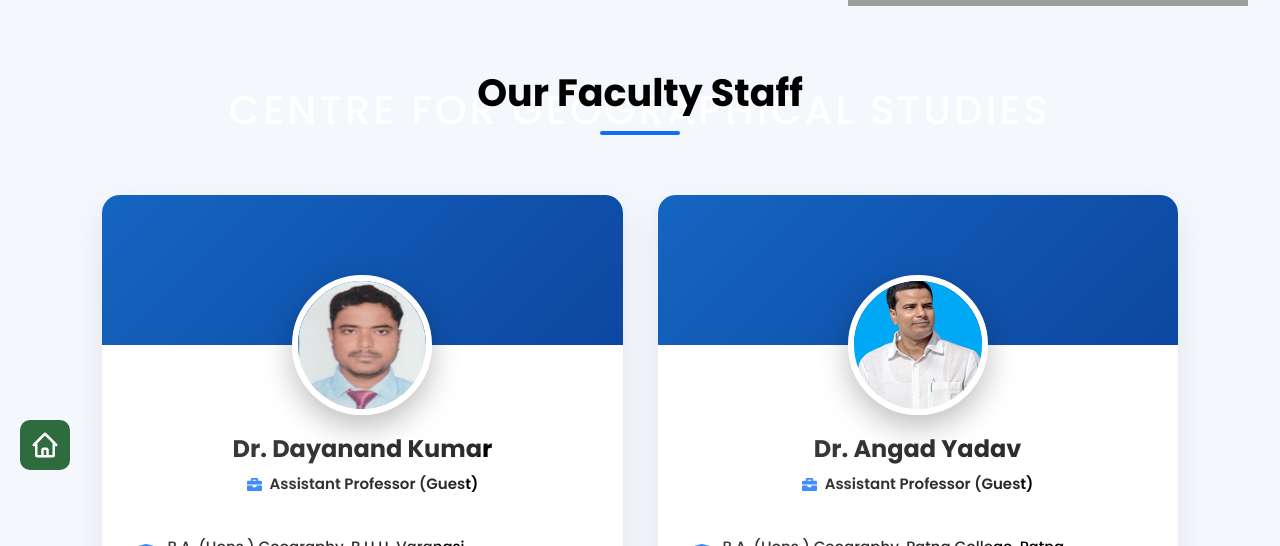
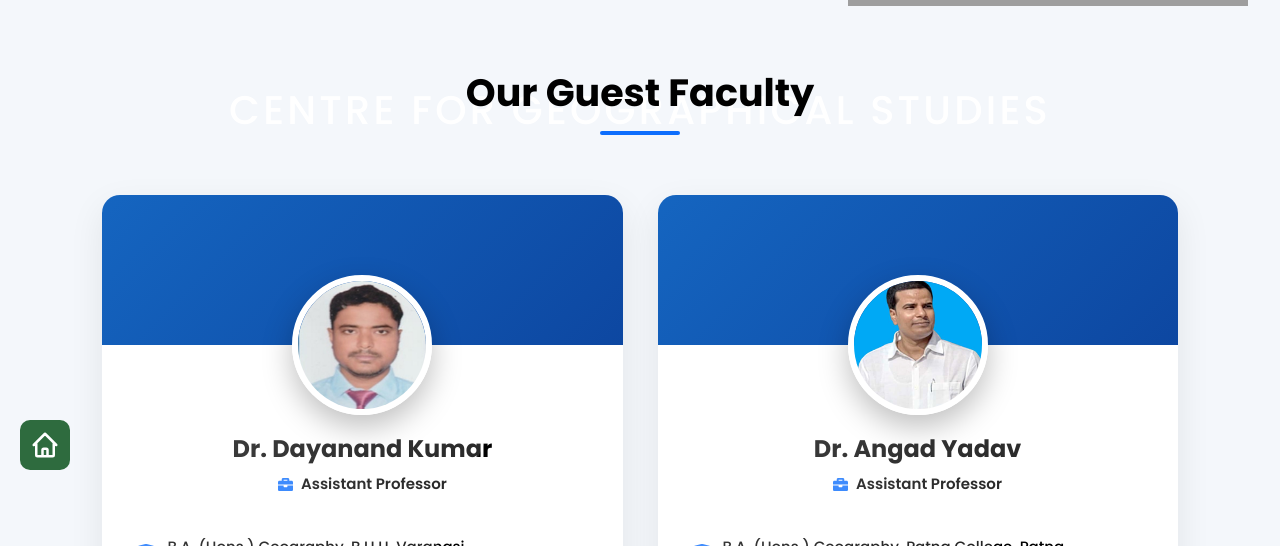
Before and after one commit to binit123kumar/cgs, a React (Create React App) app: page /staff in a window 1280 px wide. Shown: the part 310-856 px from the top of the page. Built offline with nearby package versions, Linux system fonts and the light colour scheme; grey boxes are pictures that could not be loaded.

Commit message:
Changes in designation and heading

```diff
--- a/src/components/TabNavBar.jsx
+++ b/src/components/TabNavBar.jsx
@@ -57,7 +57,7 @@ const TabNavBar = () => {
       label: 'People',
       dropdownOptions: [
         { label: 'Faculty', link: '/faculty' },
-        { label: 'Staff', link: '/Staff'},
+        { label: 'Guest Faculty', link: '/Staff'},
       ],
     },
 
--- a/src/pages/Staff.jsx
+++ b/src/pages/Staff.jsx
@@ -19,7 +19,7 @@ const facultyData = [
   {
     name: "Dr. Dayanand Kumar",
     image: dayanand,
-    designation: "Assistant Professor (Guest)",
+    designation: "Assistant Professor",
     email: "dayanandkumar73@gmail.com",
     phone: "+91 9386606720",
 
@@ -50,7 +50,7 @@ const facultyData = [
   {
     name: "Dr. Angad Yadav",
     image: angad,
-    designation: "Assistant Professor (Guest)",
+    designation: "Assistant Professor",
     email: "2angadyadav@gmail.com",
     phone: "+91 9386606720",
 
@@ -77,7 +77,7 @@ const facultyData = [
   {
     name: "Dr. Rabindra Paswan",
     image: rabindra,
-    designation: "Assistant Faculty",
+    designation: "Assistant Professor",
     email: "georabindrapaswanrgu@gmail.com",
     phone: "+91 9386313455",
 
@@ -105,7 +105,7 @@ const facultyData = [
 function Staff() {
   return (
     <section className="faculty-section">
-      <h2 className="section-title">Our Faculty Staff</h2>
+      <h2 className="section-title">Our Guest Faculty</h2>
 
       <div className="faculty-wrapper">
         {facultyData.map((member, index) => (
```
